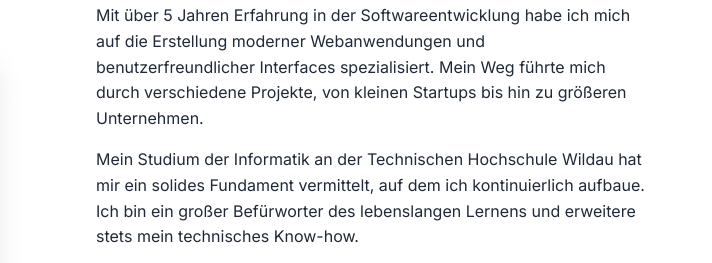
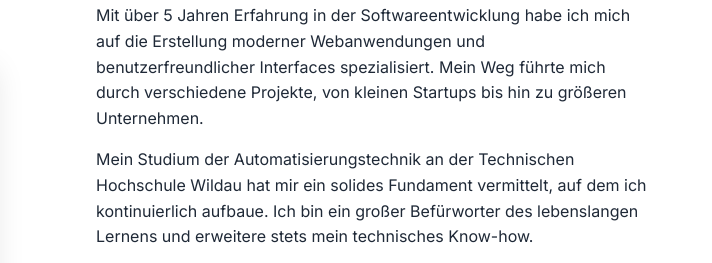
Before and after one commit to FreddyAITest/EliasSchoBusiness, an Astro site: page / in a window 1280 px wide. Shown: the part 1211-1474 px from the top of the page, 568-1280 px from the left. Built offline with nearby package versions, Linux system fonts and the light colour scheme; Astro itself is replaced by a stand-in of ours.

Commit message:
Update logo and study background to Automatisierungstechnik

```diff
--- a/src/pages/index.astro
+++ b/src/pages/index.astro
@@ -83,7 +83,7 @@ import Layout from '../layouts/Layout.astro';
             verschiedene Projekte, von kleinen Startups bis hin zu größeren Unternehmen.
           </p>
           <p>
-            Mein Studium der Informatik an der Technischen Hochschule Wildau hat mir ein solides Fundament
+            Mein Studium der Automatisierungstechnik an der Technischen Hochschule Wildau hat mir ein solides Fundament
             vermittelt, auf dem ich kontinuierlich aufbaue. Ich bin ein großer Befürworter des lebenslangen
             Lernens und erweitere stets mein technisches Know-how.
           </p>
```
Also changed, not shown: Logo.png, public/Logo.png.
